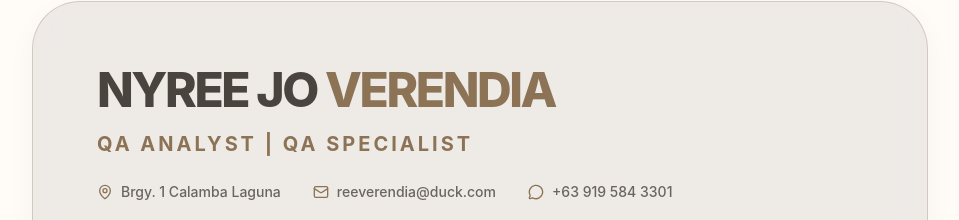
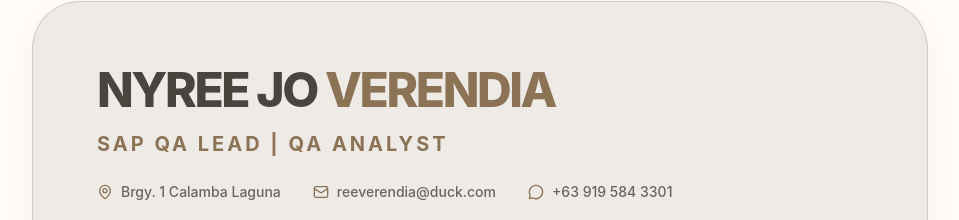
Before and after one commit to reeyoverendia-ai/Analyst, a React (Vite) app: page / in a window 1280 px wide. Both pictures are taken after a click on the button "VIEW RESUME". Shown: the part 134-354 px from the top of the page, without its empty margins (160-1119 px from the left). Built offline with nearby package versions, Linux system fonts and the light colour scheme.

Commit message:
Update Resume.jsx

```diff
--- a/src/components/Resume.jsx
+++ b/src/components/Resume.jsx
@@ -35,7 +35,7 @@ const Resume = ({ setView }) => {
             NYREE JO <span className="text-[#8C7355]">VERENDIA</span>
           </h1>
           <h2 className="text-[#8C7355] text-lg md:text-xl font-bold tracking-[0.15em] uppercase mb-6">
-            QA Analyst | QA Specialist
+            SAP QA Lead | QA Analyst
           </h2>
 
           <div className="flex flex-wrap gap-x-8 gap-y-4 text-[#4A443F]/80 font-medium text-xs md:text-sm">
@@ -103,7 +103,7 @@ const Resume = ({ setView }) => {
       </div>
         <ul className="space-y-4 list-disc list-outside ml-5 text-[#4A443F] opacity-90">
         <li><strong className="font-bold">Workflow & Logic Testing:</strong> Authored comprehensive test scripts for complex financial triggers and automated correspondence, ensuring 100% accuracy in conditional logic and system-generated templates.</li>
-        <li><strong className="font-bold">Defect Management:</strong> Resolved 5–10 high-priority "showstopper" defectsdefects per cycle related to system connectivity and data integrity, collaborating with cross-functional teams to streamline project health.</li>
+        <li><strong className="font-bold">Defect Management:</strong> Resolved 5–10 high-priority "showstopper" defects per cycle related to system connectivity and data integrity, collaborating with cross-functional teams to streamline project health.</li>
         <li><strong className="font-bold">Data Integrity:</strong> Led end-to-end SIT phases, ensuring seamless data flow across disparate modules and maintaining strict traceability via HP ALM.</li>
         <li><strong className="font-bold">Integration & API Logic:</strong> Orchestrated validation for 16 system migrationsto S/4 HANA. Verified "data handshakes" and payload accuracy between Legacy systems and SAP, applying the same principles used in API-driven integrations.</li>
         <li><strong className="font-bold">System Validation:</strong> Executed rigorous testing for financial disbursement cycles, focusing on UI consistency and back-end data accuracy.</li>
```
